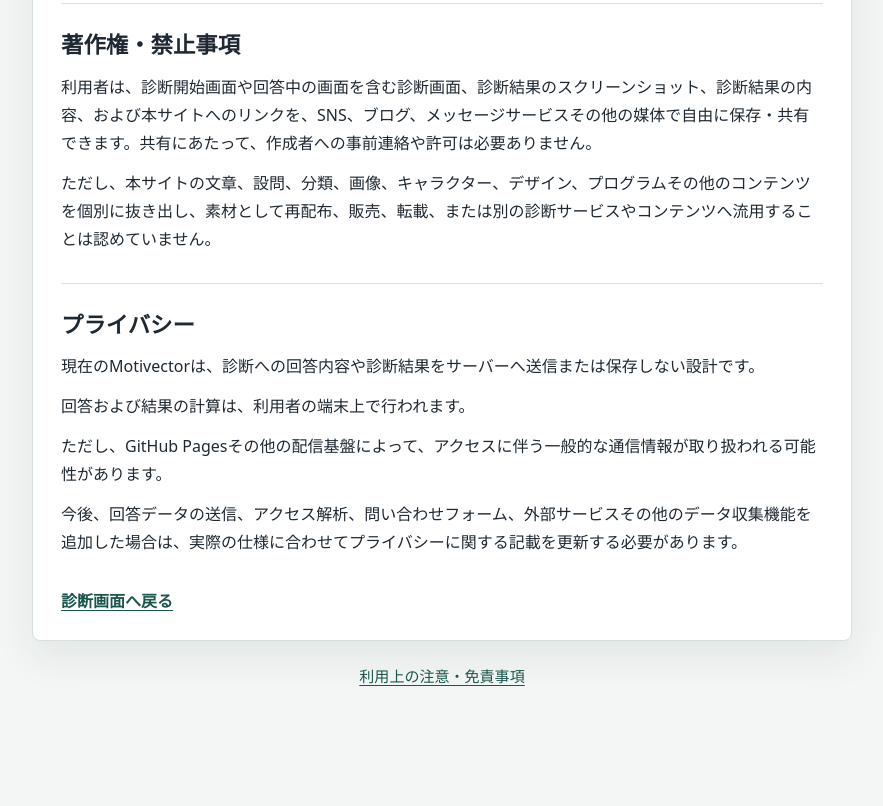
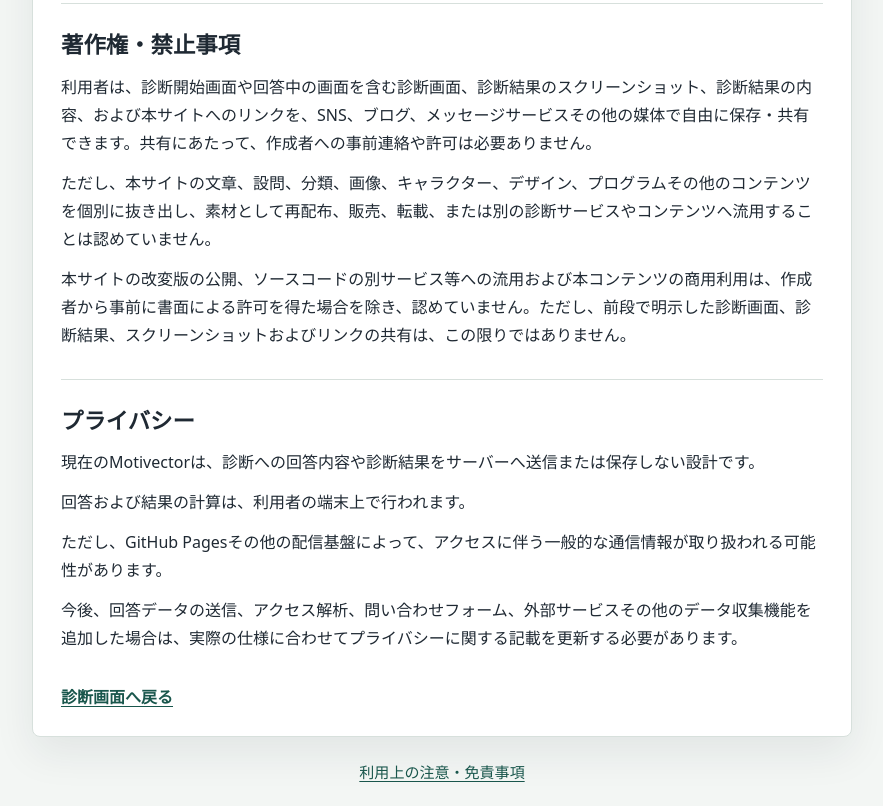
Before and after one commit to f8vnm4pjpv-bit/Motivector, a plain HTML site: page notice.html in a window 1280 px wide. Shown: the part 1412-2218 px from the top of the page, without its empty margins (198-1081 px from the left). Before the commit the page ends 2122 px from the top, so only its background shows below. Drawn offline with Linux system fonts and the light colour scheme.

Commit message:
Add Motivector license and usage permissions

```diff
--- a/notice.html
+++ b/notice.html
@@ -49,6 +49,7 @@
         <h2 id="copyright-title">著作権・禁止事項</h2>
         <p>利用者は、診断開始画面や回答中の画面を含む診断画面、診断結果のスクリーンショット、診断結果の内容、および本サイトへのリンクを、SNS、ブログ、メッセージサービスその他の媒体で自由に保存・共有できます。共有にあたって、作成者への事前連絡や許可は必要ありません。</p>
         <p>ただし、本サイトの文章、設問、分類、画像、キャラクター、デザイン、プログラムその他のコンテンツを個別に抜き出し、素材として再配布、販売、転載、または別の診断サービスやコンテンツへ流用することは認めていません。</p>
+        <p>本サイトの改変版の公開、ソースコードの別サービス等への流用および本コンテンツの商用利用は、作成者から事前に書面による許可を得た場合を除き、認めていません。ただし、前段で明示した診断画面、診断結果、スクリーンショットおよびリンクの共有は、この限りではありません。</p>
       </section>
 
       <section class="notice-section" aria-labelledby="privacy-title">
```
Also changed, not shown: 2 other files.
